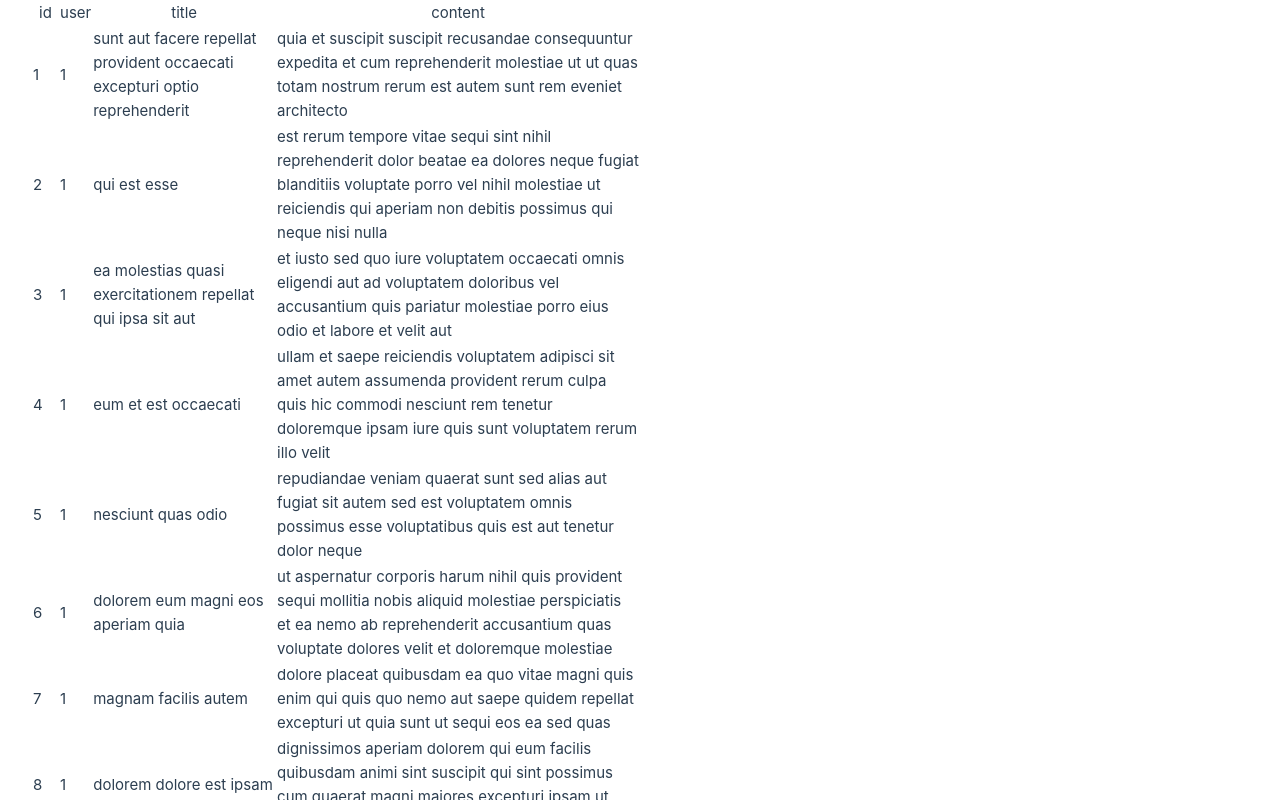
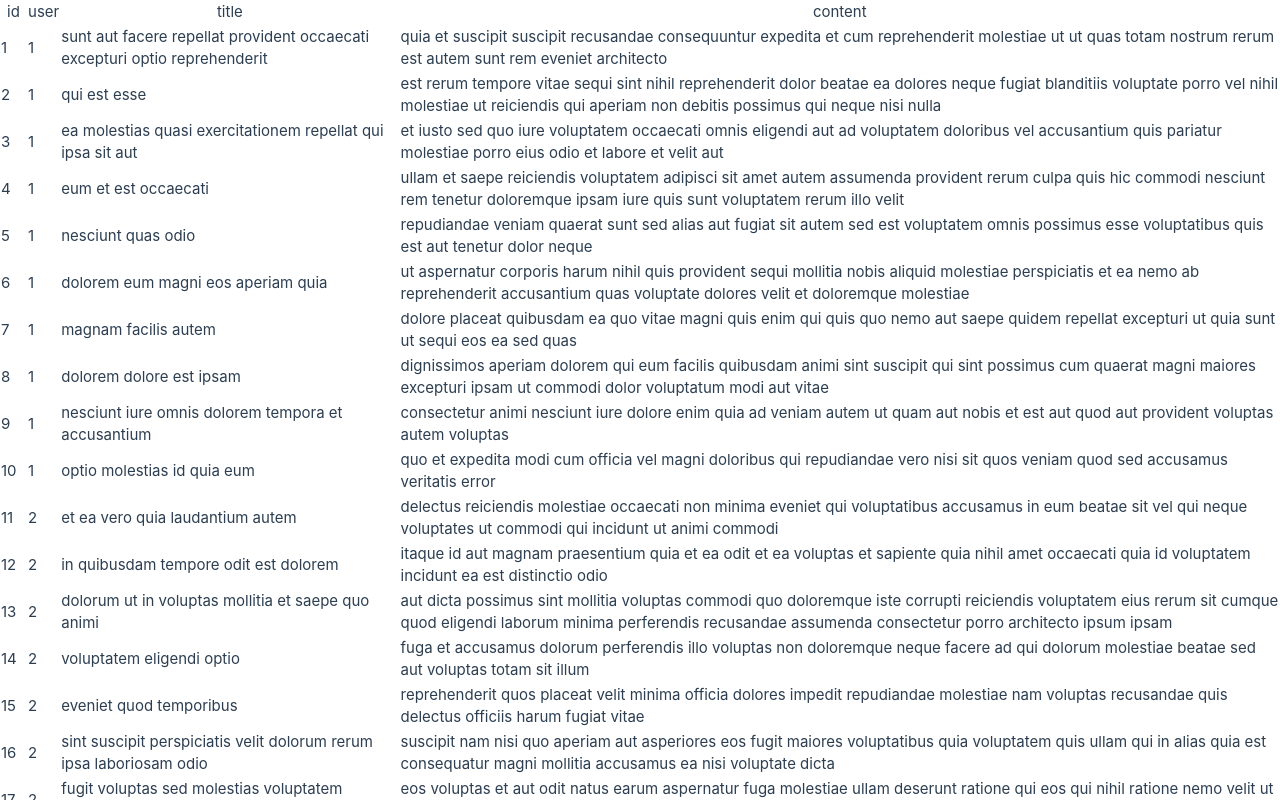
Before and after one commit to skulter/Vue3-master-course, a Vue app in the folder vue-project/: page / in a window 1280 px wide. Shown: the top 800 px of the page. Built offline with nearby package versions, Linux system fonts and the light colour scheme.

Commit message:
feat: css re location

```diff
--- a/vue-project/src/assets/base.css
+++ b/vue-project/src/assets/base.css
@@ -1,7 +1,3 @@
-@tailwind base;
-@tailwind components;
-@tailwind utilities;
-
 /* color palette from <https://github.com/vuejs/theme> */
 :root {
   --vt-c-white: #ffffff;
--- a/vue-project/src/assets/main.css
+++ b/vue-project/src/assets/main.css
@@ -1,35 +1,4 @@
 @import './base.css';
-
-#app {
-  max-width: 1280px;
-  margin: 0 auto;
-  padding: 2rem;
-
-  font-weight: normal;
-}
-
-a,
-.green {
-  text-decoration: none;
-  color: hsla(160, 100%, 37%, 1);
-  transition: 0.4s;
-}
-
-@media (hover: hover) {
-  a:hover {
-    background-color: hsla(160, 100%, 37%, 0.2);
-  }
-}
-
-@media (min-width: 1024px) {
-  body {
-    display: flex;
-    place-items: center;
-  }
-
-  #app {
-    display: grid;
-    grid-template-columns: 1fr 1fr;
-    padding: 0 2rem;
-  }
-}
+@tailwind base;
+@tailwind components;
+@tailwind utilities;
```
